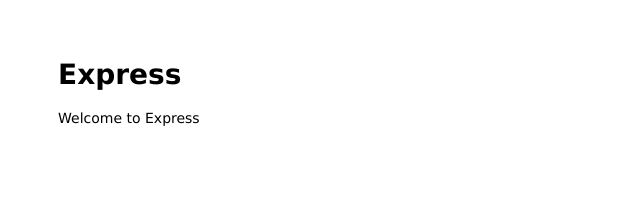
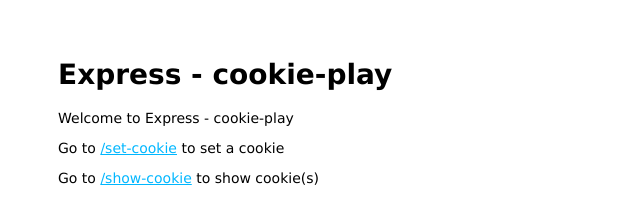
Before and after one commit to rickumali/cookie-play, a website: page public/index.html in a window 1280 px wide. Shown: the whole page, without its empty margins (0-640 px from the left). Drawn offline with Linux system fonts and the light colour scheme.

Commit message:
Documents what to do on index page

```diff
--- a/public/index.html
+++ b/public/index.html
@@ -6,8 +6,10 @@
 </head>
 
 <body>
-  <h1>Express</h1>
-  <p>Welcome to Express</p>
+  <h1>Express - cookie-play</h1>
+  <p>Welcome to Express - cookie-play</p>
+  <p>Go to <a href="/set-cookie">/set-cookie</a> to set a cookie
+  <p>Go to <a href="/show-cookie">/show-cookie</a> to show cookie(s)
 </body>
 
 </html>
```
